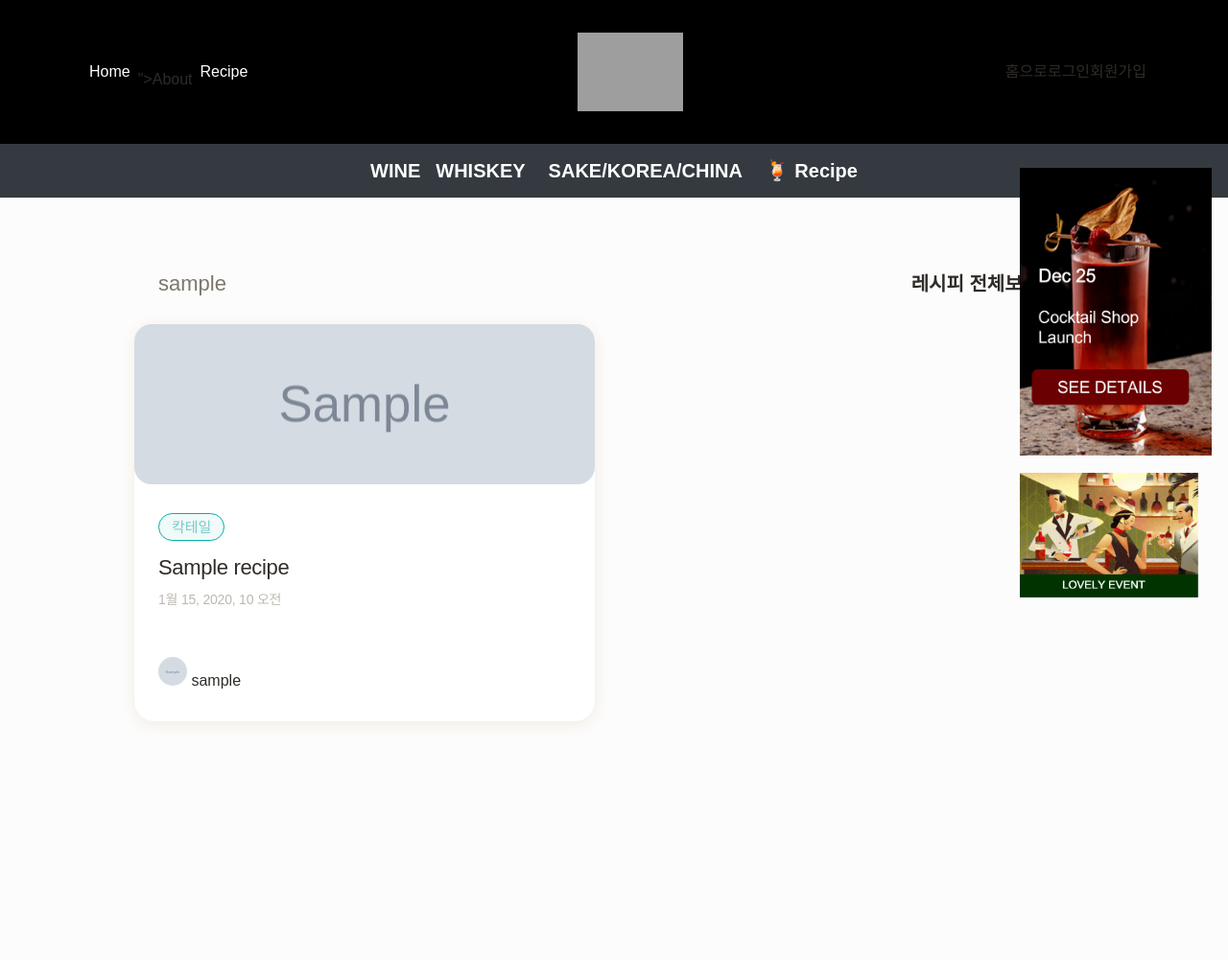
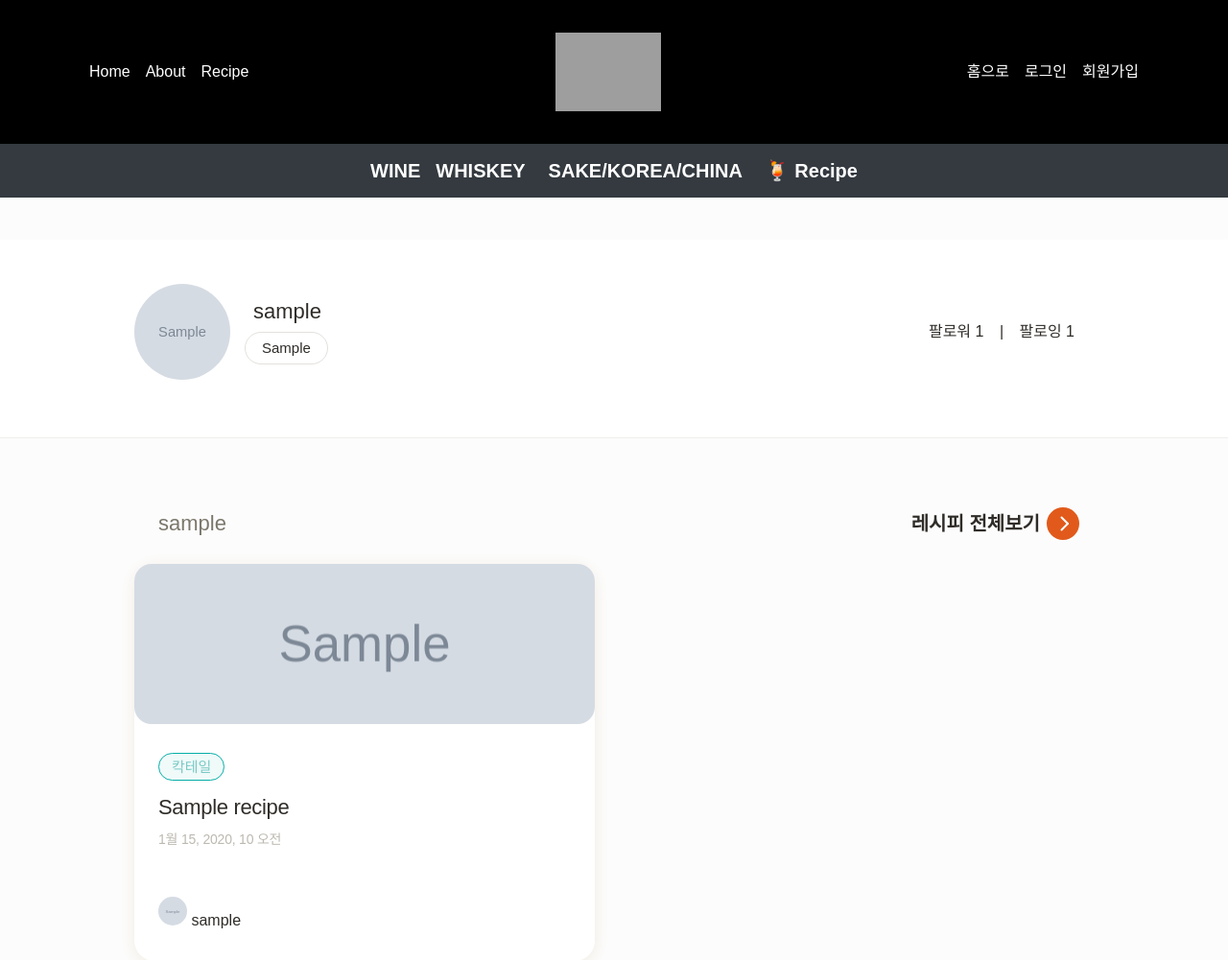
Before and after one commit to kleenex1/cheers, a Django app: page /users/1/ in a window 1280 px wide. Shown: the top 1001 px of the page at 96% size. Run offline with Django 3.2, Linux system fonts and the light colour scheme; tables that the repository leaves empty hold one stand-in row (values such as "Sample post"); grey boxes marked "Sample" are stand-in pictures; some libraries are stand-ins or nearby versions; some web fonts are replaced; grey boxes are pictures that could not be loaded.

Commit message:
#126 FIX: URL수정

```diff
--- a/cheers/static/cheers/css/style.css
+++ b/cheers/static/cheers/css/style_user.css
@@ -279,7 +279,7 @@ ul.navbar li {
   background-size: contain;
   background-repeat: no-repeat;
   background-position: top;
-  background-image: url("../assets/main-bg.jpg");
+  background-image: url("#");
 }
 
 .main-header .fg {
--- a/cheers/templates/account/email_confirmation.html
+++ b/cheers/templates/account/email_confirmation.html
@@ -4,7 +4,7 @@
 {% block body %}
 이메일 인증이 완료되었습니다.
 {% if user.is_authenticated %}
-<a href="{% url 'index' %}">홈으로 이동</a>
+<a href="{% url 'main' %}">홈으로 이동</a>
 {% else %}
 <a href="{% url 'account_login' %}">로그인 하기</a>
 {% endif %}
--- a/cheers/templates/account/email_confirmation_required.html
+++ b/cheers/templates/account/email_confirmation_required.html
@@ -3,6 +3,6 @@
 {% block body %}
 <div class="cp-dialog info account-password-dialog">
   <p>레시피를 작성하려면 이메일 인증이 필요합니다. {{ user.email }}으로 발송된 이메일을 확인하시고 이메일 인증을 완료해 주세요.</p>
-  <a class="cp-button inverted button" href="{% url 'index' %}">홈으로 이동</a>
+  <a class="cp-button inverted button" href="{% url 'main' %}">홈으로 이동</a>
 </div>
 {% endblock body %}
--- a/cheers/templates/account/login.html
+++ b/cheers/templates/account/login.html
@@ -9,9 +9,9 @@
 
 {% block body %}
 <div class="account-background">
-  <main class="account">
+  <main class="account" style="margin-top: 300px;">
     <div class="title">
-      <a href="{% url 'index' %}">
+      <a href="{% url 'main' %}">
         로고
       </a>
     </div>
--- a/cheers/templates/account/password_reset_done.html
+++ b/cheers/templates/account/password_reset_done.html
@@ -4,6 +4,6 @@
 {% block body %}
 <div class="cheers-dialog info account-password-dialog">
   <p>비밀번호 재설정 메일이 전송되었습니다. 이메일을 확인하시고 안내를 따라주세요.</p>
-  <a class="cheers-button inverted button" href="{% url 'index' %}">홈으로 이동</a>
+  <a class="cheers-button inverted button" href="{% url 'main' %}">홈으로 이동</a>
 </div>
 {% endblock body %}
--- a/cheers/templates/account/signup.html
+++ b/cheers/templates/account/signup.html
@@ -5,7 +5,7 @@
 {% block title %}로그인 | Cheers{% endblock title %}
 {% block body %}
 <div class="account-background">
-  <main class="account">
+  <main class="account" style="margin-top: 300px;">
     <div class="title">
       <a href="#">
         로고
--- a/cheers/templates/cheers/follower_list.html
+++ b/cheers/templates/cheers/follower_list.html
@@ -5,7 +5,7 @@
 
 {% block body %}
 <main class="site-body">
-  <div class="follow-list">
+  <div class="follow-list" style="margin-top:250px;">
     <div class="follow-list-header">
       <h2>팔로워 ({{ paginator.count }})</h2>
       <a class="back-link" href="{% url 'profile' profile_user_id %}">프로필로 돌아가기</a>
--- a/cheers/templates/cheers/following_list.html
+++ b/cheers/templates/cheers/following_list.html
@@ -5,7 +5,7 @@
 
 {% block body %}
 <main class="site-body">
-  <div class="follow-list">
+  <div class="follow-list" style="margin-top:250px;">
     <div class="follow-list-header">
       <h2>팔로잉 ({{ paginator.count }})</h2>
       <a class="back-link" href="{% url 'profile' profile_user_id %}">프로필로 돌아가기</a>
--- a/cheers/templates/cheers/profile.html
+++ b/cheers/templates/cheers/profile.html
@@ -4,7 +4,7 @@
 {% block title %}{{ profile_user.nickname }} | Cheers{% endblock title %}
 {% block body %}
 <main class="site-body">
-  <div class="profile-header">
+  <div class="profile-header" style="margin-top:250px;">
     <div class="content max-content-width">
       <div
         class="cheers-avatar large profile-pic"
--- a/cheers/templates/cheers/recipe_detail.html
+++ b/cheers/templates/cheers/recipe_detail.html
@@ -115,7 +115,7 @@
       </div>
     </div>
     <div class="footer">
-      <a class="back-link" href="{% url 'index' %}">&lt; 목록으로</a>
+      <a class="back-link" href="{% url 'main' %}">&lt; 목록으로</a>
       {% if recipe.author == user %}
       <div class="buttons">
         <a class="cheers-button warn" href="{% url 'recipe-delete' recipe.id %}">삭제</a>
--- a/cheers/templates/cheers/recipe_main.html
+++ b/cheers/templates/cheers/recipe_main.html
@@ -2,7 +2,7 @@
 
 {% block body %}
 <main class="site-body">
-  <div class="main-header">
+  <div class="main-header" style="margin-top: 200px;">
     <div class="content">
       <div class="fg"></div>
       <div class="header-search">
--- a/cheers/views.py
+++ b/cheers/views.py
@@ -151,7 +151,7 @@ class RecipeDeleteView(LoginRequiredMixin, UserPassesTestMixin, DeleteView):
     raise_exception = True
 
     def get_success_url(self):
-        return reverse("index")
+        return reverse("main")
 
     def test_func(self, user):
         recipe = self.get_object()
@@ -324,7 +324,7 @@ class ProfileSettingView(LoginRequiredMixin, UpdateView):
         return self.request.user
 
     def get_success_url(self):
-        return reverse("index")
+        return reverse("main")
 
 class ProfileUpdateView(LoginRequiredMixin, UpdateView):
     model = User
--- a/config/settings.py
+++ b/config/settings.py
@@ -145,7 +145,7 @@ AUTHENTICATION_BACKENDS = [
 # 회원가입시 redirect할 url 설정
 ACCOUNT_SIGNUP_REDIRECT_URL = "profile-setting"
 # 로그인시 redirect할 url 설정
-LOGIN_REDIRECT_URL = "index"
+LOGIN_REDIRECT_URL = "main"
 # 웹서비스 로그인 URL : LoginRequiredMixin이 실행되면 로그인을 하도록 아래 url로 설정
 LOGIN_URL = "account_login"
 # 로그아웃시 redirect가 Allauth 기본 셋팅(로그아웃화면이뜸)으로 가는데 거치지 않고 바로 로그아웃 할 수 있게해줌.
--- a/templates/base.html
+++ b/templates/base.html
@@ -28,7 +28,7 @@
 
     <!-- 유저기능 CSS-->
 
-    <link rel="stylesheet" type="text/css" href="{% static 'cheers/css/style.css' %}">
+    <link rel="stylesheet" type="text/css" href="{% static 'cheers/css/style_user.css' %}">
     <link rel="stylesheet" type="text/css" href="{% static 'cheers/css/theme.css' %}">
 
     <!-- SWIPER -->
@@ -51,7 +51,7 @@
                   <a class="nav-link text-white" href="{% url 'main' %}">Home</a>
                 </li>
                 <li class="nav-item">
-                  <a class="nav-link text-white" href="#"></a>">About</a>
+                  <a class="nav-link text-white" href="#">About</a>
                 </li>
                 <li class="nav-item">
                   <a class="nav-link text-white" href="{% url 'recipe-main' %}">Recipe</a>
@@ -67,13 +67,13 @@
                   <li>
                     <a href="{% url 'admin:index' %}">관리자</a></li>
                 {% endif %}
-                <li><a href="{% url 'main' %}">홈으로</a></li>
-                <li><a href="{% url 'profile' user.id %}">내 프로필</a></li>
-                <li><a href="{% url 'account_logout' %}">로그아웃</a></li>
+                <li class="nav-item"><a class="nav-link text-white" href="{% url 'main' %}">홈으로</a></li>
+                <li class="nav-item"><a class="nav-link text-white" href="{% url 'profile' user.id %}">내 프로필</a></li>
+                <li class="nav-item"><a class="nav-link text-white" href="{% url 'account_logout' %}">로그아웃</a></li>
                 {% else %}
-                <li><a href="{% url 'main' %}">홈으로</a></li>
-                <li><a href="{% url 'account_login' %}">로그인</a></li>
-                <li><a href="{% url 'account_signup' %}">회원가입</a></li>
+                <li class="nav-item"><a class="nav-link text-white" href="{% url 'main' %}">홈으로</a></li>
+                <li class="nav-item"><a class="nav-link text-white" href="{% url 'account_login' %}">로그인</a></li>
+                <li class="nav-item"><a class="nav-link text-white" href="{% url 'account_signup' %}">회원가입</a></li>
                 {% endif %}
               </ul>
             </div>
@@ -100,14 +100,14 @@
         </nav>
 
       <!-- BADGES -->
-      <div class="badges">
+      {% comment %} <div class="badges">
         <div class="badge">
           <img style="width: 200px; height:300px;" src="/static/image/광고1.png" alt="badge">
         </div>
         <div class="badge">
           <img style="width: 200px; height:130px;" src="/static/image/그림3-1.png" alt="badge">
         </div>
-      </div>
+      </div> {% endcomment %}
 
     </header>
 
```
